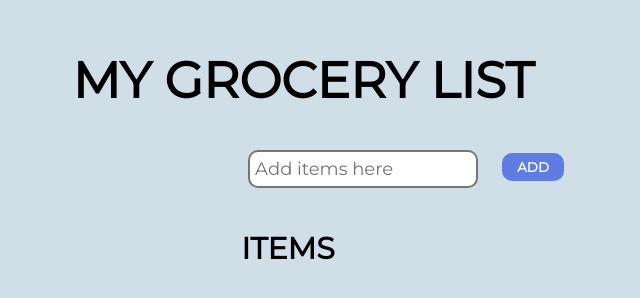
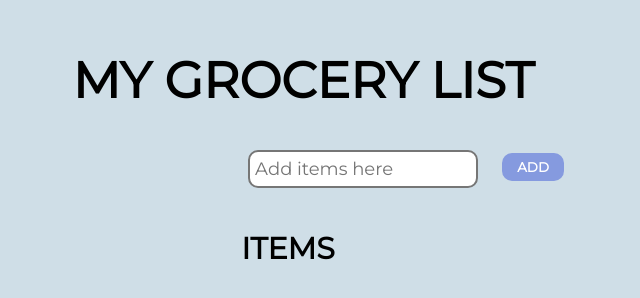
Before and after one commit to TyEverton/Grocery-List, a website: page public/index.html in a window 1280 px wide. Shown: the whole page, without its empty margins (234-874 px from the left). Drawn offline with Linux system fonts and the light colour scheme.

Commit message:
changed button color

```diff
--- a/public/styles.css
+++ b/public/styles.css
@@ -68,7 +68,7 @@ button {
   border-radius: 10px;
   padding: 6px 15px;
   font-weight: bold;
-  background: #5E7CE2;
+  background: #859adf;
   color: white;
   margin-left: 20px;
   position: relative;
```
Also changed, not shown: README.md (added), public/README.md (deleted).
